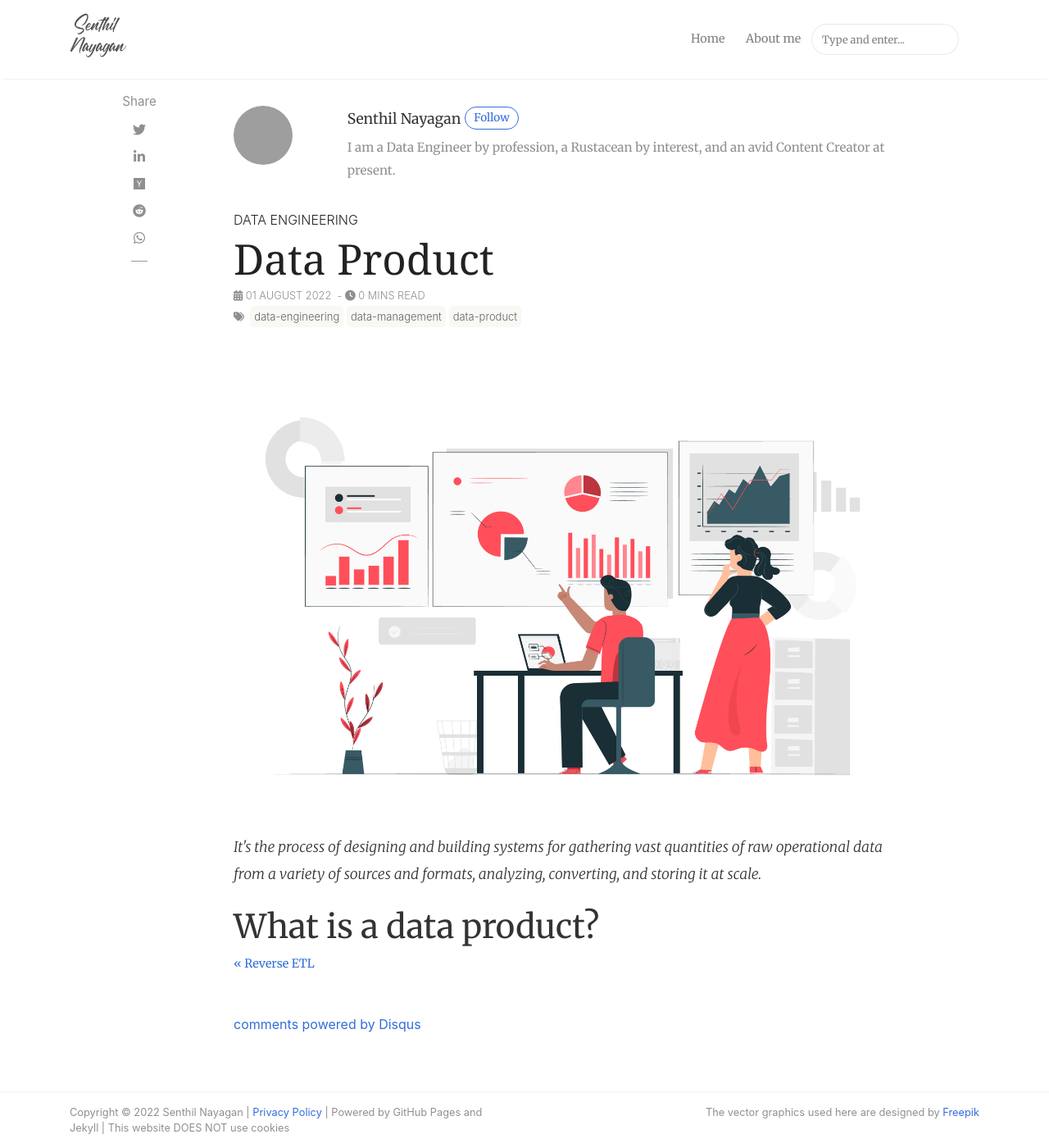
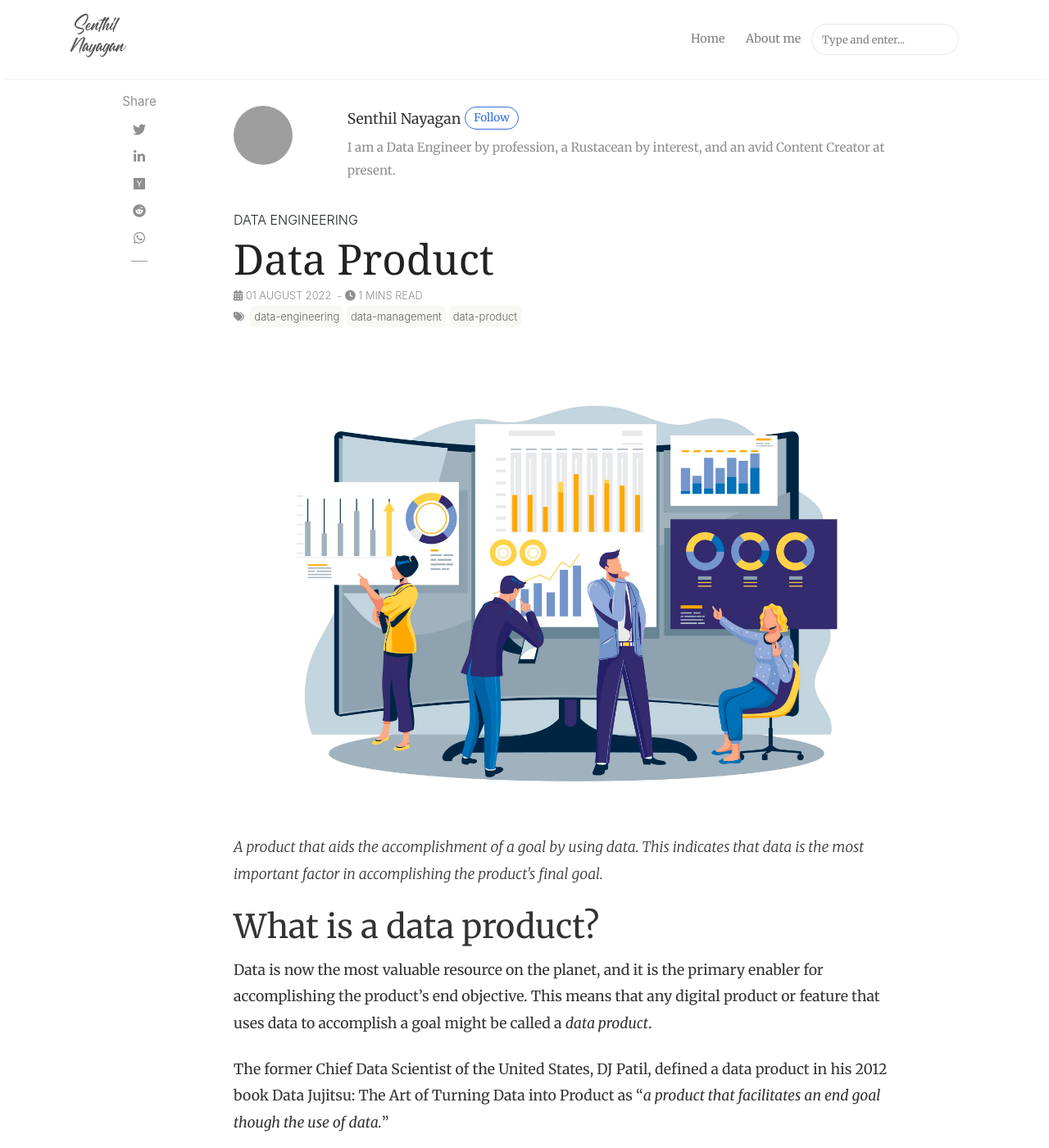
Before and after one commit to SenthilNayagan/senthilnayagan.github.io, a Jekyll site: the page built from _posts/data-management/data-engineering/concepts/2022-08-02-data-product.markdown, in a window 1280 px wide and 1400 px high. Shown: the whole window at 82% size. Built offline with Jekyll 4.4.1, drawn with Linux system fonts in a browser that asks for light colours; nearby versions of some CDN libraries; comment, search, counter and statistics services are not loaded; some of the changed text lies outside the part shown; grey boxes are pictures that could not be loaded.

Commit message:
Stylesheet and data product post updated

```diff
--- a/_posts/data-management/data-engineering/concepts/2022-08-02-data-product.markdown
+++ b/_posts/data-management/data-engineering/concepts/2022-08-02-data-product.markdown
@@ -2,8 +2,8 @@
 layout: post
 title:  "Data Product"
 kicker: "Data Engineering"
-subtitle: "It's the process of designing and building systems for gathering vast quantities of raw operational data from a variety of sources and formats, analyzing, converting, and storing it at scale."
-image: assets/images/posts-cover-images/data-engineering-introduction.jpg
+subtitle: "A product that aids the accomplishment of a goal by using data. This indicates that data is the most important factor in accomplishing the product's final goal."
+image: assets/images/posts-cover-images/data-product.jpg
 author: senthil
 published_on: 2022-08-02 00:00:00 +0530
 tags: ["data-engineering", "data-management", "data-product"]
@@ -13,3 +13,27 @@
 ---
 
 # What is a data product?
+Data is now the most valuable resource on the planet, and it is the primary enabler for accomplishing the product's end objective. This means that any digital product or feature that uses data to accomplish a goal might be called a *data product*.
+
+The former Chief Data Scientist of the United States, DJ Patil, defined a data product in his 2012 book Data Jujitsu: The Art of Turning Data into Product as "*a product that facilitates an end goal though the use of data.*"
+
+In general, a data product is any tool or application that processes data and produces outcomes. These outcomes may provide businesses with valuable insights.
+
+# What value does it provide?
+Data products can help organisations in extracting insight from their data in order to make forecasts, optimize costs, and increase revenue.
+
+# Various types of data products
+Typically, data products are categorized by type:
+
+- Raw data
+- Derived data
+- Algorithms
+- Insights (Decision support)
+- Automated decision-making
+
+# Examples of data products
+Examples of data products are:
+- Any online shopping page may be a data product if the featured products are dynamically displayed depending on my previous purchases and searches.
+- Google analytics is a data product since the insights it presents to the end user are derived from data.
+- A data warehouse - This data product is a mix of raw data, derived data and insights.
+- A self-driving car - It's of the type automated decision-making.
--- a/assets/css/screen.css
+++ b/assets/css/screen.css
@@ -1,5 +1,5 @@
 @media screen and (min-width:1500px) {
-    html { font-size:18px; } /* Increase the font size on higher resolutions */
+    html { font-size:17px; } /* Increase the font size on higher resolutions */
     .container {max-width:80%;}
 }
 
@@ -709,11 +709,7 @@
 h4,
 h5,
 h6 {
-    margin-bottom: 0.5rem;
     font-family: inherit;
-    font-weight: 500;
-    line-height: 1.2;
-    color: inherit;
 }
 
 .article-post .h1,
@@ -728,11 +724,9 @@
 .article-post h4,
 .article-post h5,
 .article-post h6 {
-    margin-bottom: 0.5rem;
-    font-family: inherit;
+    margin-bottom: 0.8rem;
     font-weight: 500;
     line-height: 1.2;
-    color: inherit;
 }
 
 .article-post img.shadow {
```
Also changed, not shown: assets/images/posts-cover-images/data-product.jpg (added).
